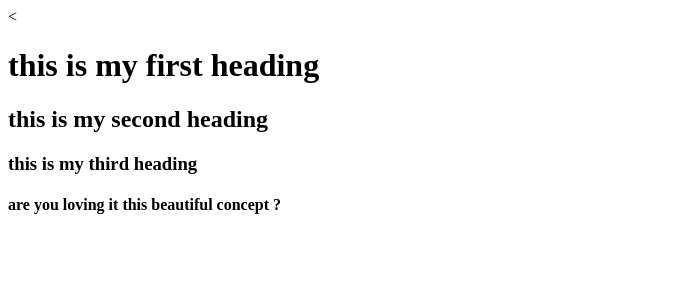
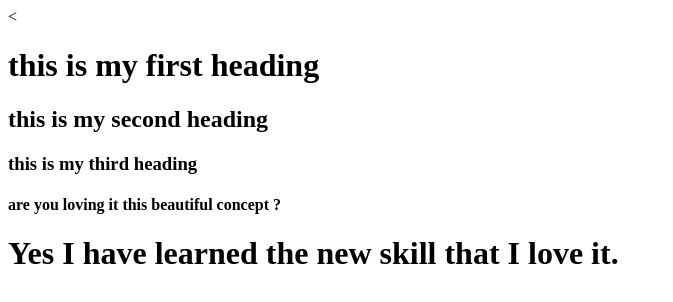
Before and after one commit to geekyatul/website, a plain HTML site: page index.html in a window 1280 px wide. Shown: the whole page, without its empty margins (0-673 px from the left). Drawn offline with Linux system fonts and the light colour scheme.

Commit message:
learned new skill

```diff
--- a/index.html
+++ b/index.html
@@ -17,6 +17,7 @@
      <h2>this is my second heading</h2>
      <h3>this is my third heading</h3>
      <h4>are you loving it this beautiful concept ?</h4>
+        <h1>Yes I have learned the new skill that I love it.</h1>
       <script src="" async defer></script>
     </body>
 </html>
```
